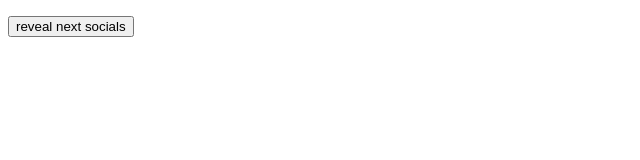
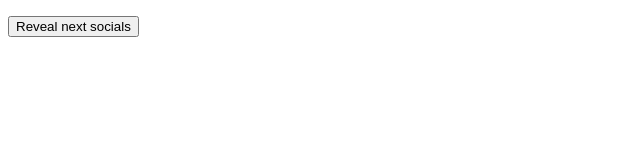
Before and after one commit to TresorBipa/Social, a plain HTML site: page index.html in a window 1280 px wide. Shown: the full height of the page, 0-640 px from the left. Drawn offline with Linux system fonts and the light colour scheme.

Commit message:
Update index.html

```diff
--- a/index.html
+++ b/index.html
@@ -8,7 +8,7 @@
 </head>
 <body>
     <ul id="list"></ul>
-<button id="button">reveal next socials</button>
+<button id="button">Reveal next socials</button>
 
 <script src="app.js"></script>
 </body>
```
